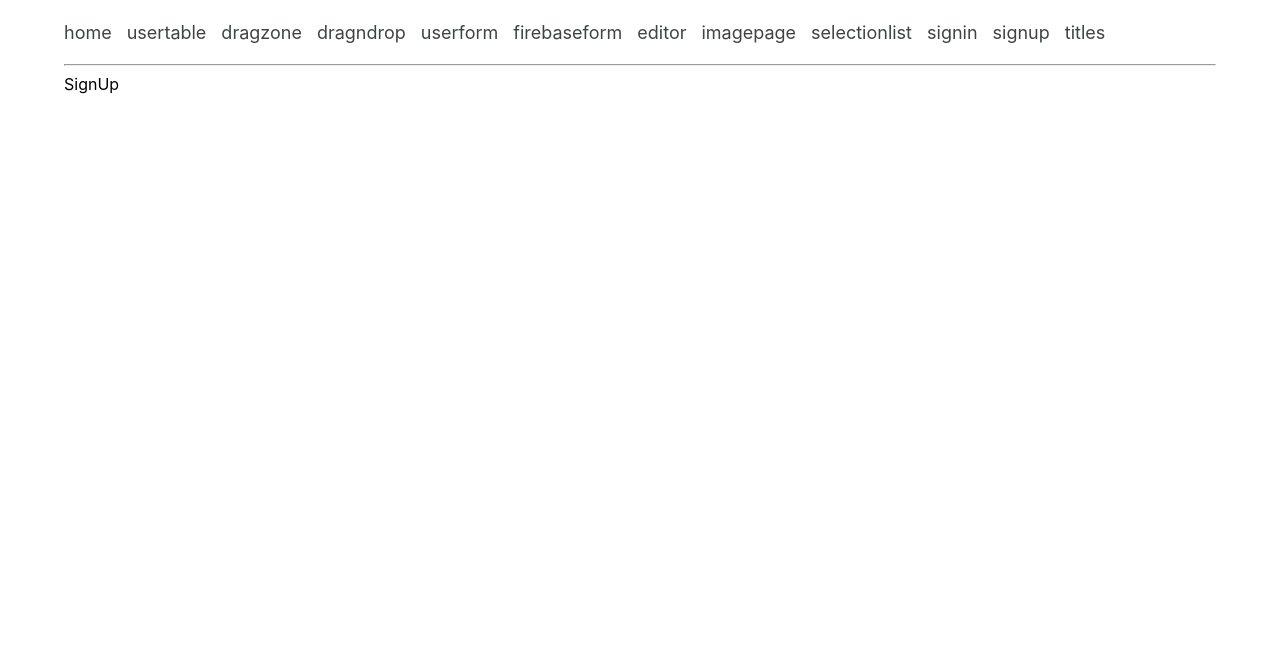
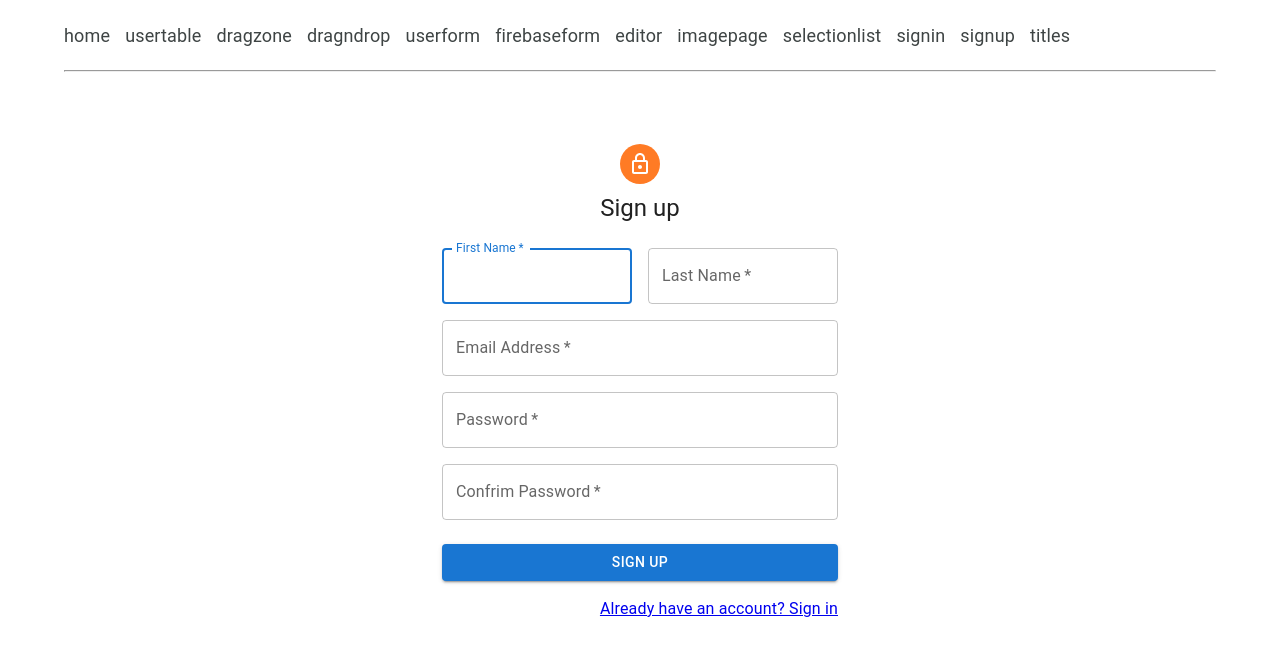
Before and after one commit to AbhiInventam/AllInOneApp, a React (Create React App) app: page /signup in a window 1280 px wide. Shown: the top 656 px of the page. Built offline with nearby package versions, Linux system fonts and the light colour scheme.

Commit message:
Signin, SignUp noValidate

```diff
--- a/src/pages/home/Home.jsx
+++ b/src/pages/home/Home.jsx
@@ -1,3 +1,4 @@
+import { CssBaseline } from "@mui/material";
 import React from "react";
 import { Outlet } from "react-router";
 
@@ -5,6 +6,7 @@
   return (
     <div>
       <hr />
+      <CssBaseline />
       <Outlet />
     </div>
   );
--- a/src/pages/signin/SignIn.jsx
+++ b/src/pages/signin/SignIn.jsx
@@ -1,35 +1,54 @@
-import {
-  Avatar,
-  Box,
-  Button,
-  Checkbox,
-  Container,
-  FormControlLabel,
-  FormLabel,
-  Grid,
-  Link,
-  TextField,
-  Typography,
-} from "@mui/material";
+import * as React from "react";
+import Avatar from "@mui/material/Avatar";
+import Button from "@mui/material/Button";
+import CssBaseline from "@mui/material/CssBaseline";
+import TextField from "@mui/material/TextField";
+import FormControlLabel from "@mui/material/FormControlLabel";
+import Checkbox from "@mui/material/Checkbox";
+import Grid from "@mui/material/Grid";
+import Box from "@mui/material/Box";
 import LockOutlinedIcon from "@mui/icons-material/LockOutlined";
-import React from "react";
+import Typography from "@mui/material/Typography";
+import Container from "@mui/material/Container";
+import { createTheme, ThemeProvider } from "@mui/material/styles";
+import { Link } from "react-router-dom";
 
-const SignIn = () => {
+const theme = createTheme();
+
+export default function SignIn() {
   const handleSubmit = (event) => {
     event.preventDefault();
-    console.log("Submit Hander working");
-    const fromData = FormData(event.currentTarget);
+    const data = new FormData(event.currentTarget);
+    console.log({
+      email: data.get("email"),
+      password: data.get("password"),
+    });
   };
 
   return (
-    <Container>
-      <Avatar sx={{ m: 1, bgcolor: "secondary.main" }}>
+    <ThemeProvider theme={theme}>
+      <Container component="main" maxWidth="xs">
+        <Box
+          sx={{
+            marginTop: 8,
+            display: "flex",
+            flexDirection: "column",
+            alignItems: "center",
+          }}
+        >
+          {/* <Avatar sx={{ m: 1, bgcolor: "secondary.main" }}> */}
+          <Avatar sx={{ m: 1, bgcolor: "#ff7b25" }}>
             <LockOutlinedIcon />
           </Avatar>
           <Typography component="h1" variant="h5">
             Sign in
           </Typography>
-      <Box component="form" onSubmit={handleSubmit} noValidate sx={{ mt: 1 }}>
+          <Box
+            component="form"
+            onSubmit={handleSubmit}
+            // noValidate
+            sx={{ mt: 1 }}
+          >
             <TextField
               margin="normal"
               required
@@ -40,7 +59,6 @@
               autoComplete="email"
               autoFocus
             />
-        <br />
             <TextField
               margin="normal"
               required
@@ -55,7 +73,6 @@
               control={<Checkbox value="remember" color="primary" />}
               label="Remember me"
             />
-
             <Button
               type="submit"
               fullWidth
@@ -66,19 +83,19 @@
             </Button>
             <Grid container>
               <Grid item xs>
-            <Link href="#" variant="body2">
+                <Link to={""} variant="body2">
                   Forgot password?
                 </Link>
               </Grid>
               <Grid item>
-            <Link href="#" variant="body2">
+                <Link to={"/signup"} variant="body2">
                   {"Don't have an account? Sign Up"}
                 </Link>
               </Grid>
             </Grid>
           </Box>
+        </Box>
       </Container>
+    </ThemeProvider>
   );
-};
-
-export default SignIn;
+}
--- a/src/pages/signup/SignUp.jsx
+++ b/src/pages/signup/SignUp.jsx
@@ -1,7 +1,142 @@
-import React from "react";
+import * as React from "react";
+import Avatar from "@mui/material/Avatar";
+import Button from "@mui/material/Button";
+import CssBaseline from "@mui/material/CssBaseline";
+import TextField from "@mui/material/TextField";
+import FormControlLabel from "@mui/material/FormControlLabel";
+import Checkbox from "@mui/material/Checkbox";
+// import Link from "@mui/material/Link";
+import Grid from "@mui/material/Grid";
+import Box from "@mui/material/Box";
+import LockOutlinedIcon from "@mui/icons-material/LockOutlined";
+import Typography from "@mui/material/Typography";
+import Container from "@mui/material/Container";
+import { createTheme, ThemeProvider } from "@mui/material/styles";
+import { Link } from "react-router-dom";
 
-const SignUp = () => {
-  return <div>SignUp</div>;
-};
+const theme = createTheme();
 
-export default SignUp;
+export default function SignUp() {
+  const handleSubmit = (event) => {
+    event.preventDefault();
+    const data = new FormData(event.currentTarget);
+    const finaldata = {
+      email: data.get("email"),
+      password: data.get("password"),
+      confrimpassword: data.get("confrimpassword"),
+    };
+    if (finaldata.password === finaldata.confrimpassword) {
+      console.log("finaldata", finaldata);
+    } else {
+      console.log("Password and Confirm Passoword Not Match");
+    }
+  };
+
+  return (
+    <ThemeProvider theme={theme}>
+      <Container component="main" maxWidth="xs">
+        <Box
+          sx={{
+            marginTop: 8,
+            display: "flex",
+            flexDirection: "column",
+            alignItems: "center",
+          }}
+        >
+          {/* <Avatar sx={{ m: 1, bgcolor: "secondary.main" }}> */}
+          <Avatar sx={{ m: 1, bgcolor: "#ff7b25" }}>
+            <LockOutlinedIcon />
+          </Avatar>
+          <Typography component="h1" variant="h5">
+            Sign up
+          </Typography>
+          <Box
+            component="form"
+            // noValidate // if we don't want to validate form
+            onSubmit={handleSubmit}
+            sx={{ mt: 3 }}
+          >
+            <Grid container spacing={2}>
+              <Grid item xs={12} sm={6}>
+                <TextField
+                  autoComplete="given-name"
+                  name="firstName"
+                  required
+                  fullWidth
+                  id="firstName"
+                  label="First Name"
+                  autoFocus
+                />
+              </Grid>
+              <Grid item xs={12} sm={6}>
+                <TextField
+                  required
+                  fullWidth
+                  id="lastName"
+                  label="Last Name"
+                  name="lastName"
+                  autoComplete="family-name"
+                />
+              </Grid>
+              <Grid item xs={12}>
+                <TextField
+                  required
+                  fullWidth
+                  id="email"
+                  label="Email Address"
+                  name="email"
+                  autoComplete="email"
+                />
+              </Grid>
+              <Grid item xs={12}>
+                <TextField
+                  required
+                  fullWidth
+                  name="password"
+                  label="Password"
+                  type="password"
+                  id="password"
+                  autoComplete="new-password"
+                />
+              </Grid>
+              <Grid item xs={12}>
+                <TextField
+                  required
+                  fullWidth
+                  name="confrimpassword"
+                  label="Confrim Password"
+                  type="password"
+                  id="confrimpassword"
+                  autoComplete="new-password"
+                />
+              </Grid>
+              {/* <Grid item xs={12}>
+                <FormControlLabel
+                  control={
+                    <Checkbox value="allowExtraEmails" color="primary" />
+                  }
+                  label="I want to receive inspiration, marketing promotions and updates via email."
+                />
+              </Grid> */}
+            </Grid>
+            <Button
+              type="submit"
+              fullWidth
+              variant="contained"
+              sx={{ mt: 3, mb: 2 }}
+            >
+              Sign Up
+            </Button>
+            <Grid container justifyContent="flex-end">
+              <Grid item>
+                <Link to={"/signin"} variant="body2">
+                  Already have an account? Sign in
+                </Link>
+              </Grid>
+            </Grid>
+          </Box>
+        </Box>
+      </Container>
+    </ThemeProvider>
+  );
+}
```
Lines whose indentation alone changed are shown as unchanged.
